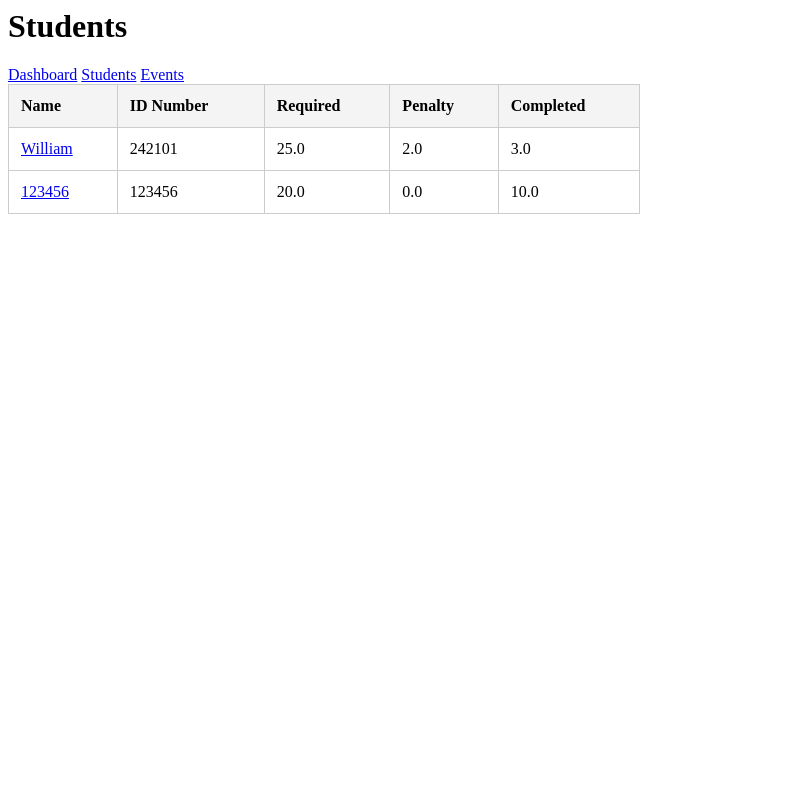
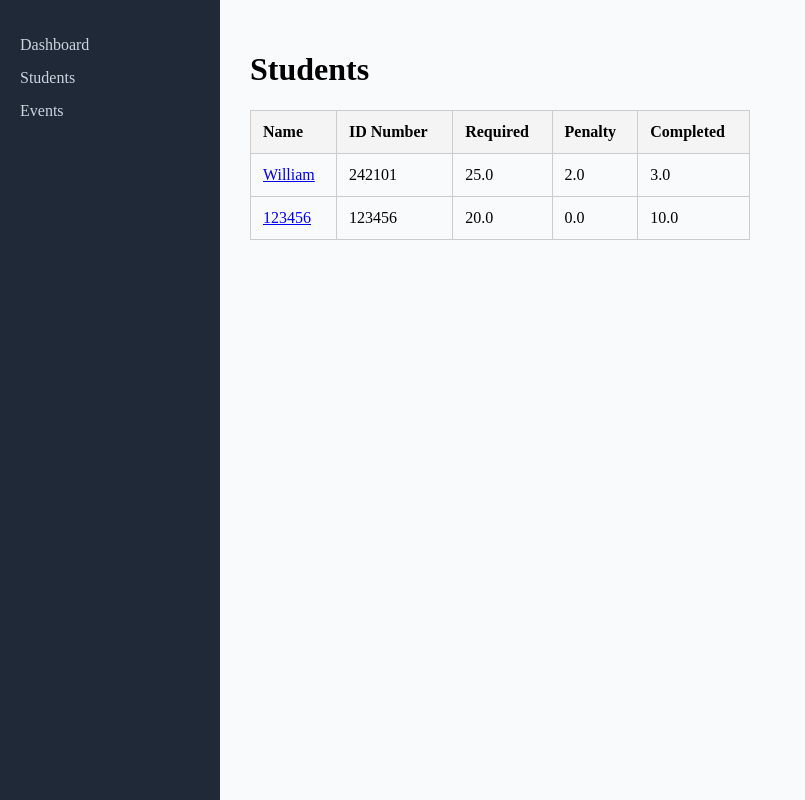
Before and after one commit to lmmtolin/004_itmgt25_project, a Django app: template servicehourstracker/core/templates/core/oaa_students.html in a window 1280 px wide. Shown: the whole page, without its empty margins (0-805 px from the left). Run offline with Django 5.2, Linux system fonts and the light colour scheme; the template is opened without the code that fills it: values that come from a table or form of the project are taken from there, others are empty; data comes from the database, SQL or seed files in the repository.

Commit message:
updated oaa_students

```diff
--- a/servicehourstracker/core/templates/core/oaa_students.html
+++ b/servicehourstracker/core/templates/core/oaa_students.html
@@ -1,7 +1,85 @@
+<style>
+  table {
+    width: 50%;
+    border-collapse: collapse;
+  }
+
+  th,
+  td {
+    padding: 12px; /* 👈 Increase this value for more space */
+    border: 1px solid #ccc; /* Optional: adds borders */
+    text-align: left;
+  }
+
+  th {
+    background-color: #f4f4f4;
+  }
+
+  body {
+  margin: 0;
+  font-family: Karla;
+  display: flex;
+}
+
+/* Sidebar styling */
+.sidebar {
+  width: 220px;
+  height: 100vh;
+  background-color: #1f2937;
+  color: #fff;
+  padding: 20px;
+  box-sizing: border-box;
+  position: fixed;
+}
+
+.sidebar h2 {
+  margin-top: 0;
+  font-size: 24px;
+  margin-bottom: 20px;
+}
+
+.sidebar ul {
+  list-style-type: none;
+  padding: 0;
+}
+
+.sidebar ul li {
+  margin: 15px 0;
+}
+
+.sidebar ul li a {
+  color: #cbd5e0;
+  text-decoration: none;
+  font-size: 16px;
+  display: block;
+  transition: 0.3s;
+}
+
+.sidebar ul li a:hover {
+  color: #fff;
+}
+
+.main-content {
+  margin-left: 220px;
+  padding: 30px;
+  flex-grow: 1;
+  background-color: #f9fafb;
+  height: 100vh;
+  box-sizing: border-box;
+  overflow-y: scroll;
+}
+</style>
+
+<div class="sidebar">
+    <ul>
+        <li><a href="/oaa_dashboard">Dashboard</a></li>
+        <li><a href="/oaa_students">Students</a></li>
+        <li><a href="/oaa_events">Events</a></li>
+    </ul>
+</div>
+
+<div class="main-content">
 <h1>Students</h1>
-<a href="/oaa_dashboard">Dashboard</a>
-<a href="/oaa_students">Students</a>
-<a href="/oaa_events">Events</a>
 {% if students %}
 <table>
   <tr>
@@ -22,20 +100,4 @@
   {% endfor %}
 </table>
 {% endif %}
-<style>
-  table {
-    width: 50%;
-    border-collapse: collapse;
-  }
-
-  th,
-  td {
-    padding: 12px; /* 👈 Increase this value for more space */
-    border: 1px solid #ccc; /* Optional: adds borders */
-    text-align: left;
-  }
-
-  th {
-    background-color: #f4f4f4;
-  }
-</style>
+</div>
```
